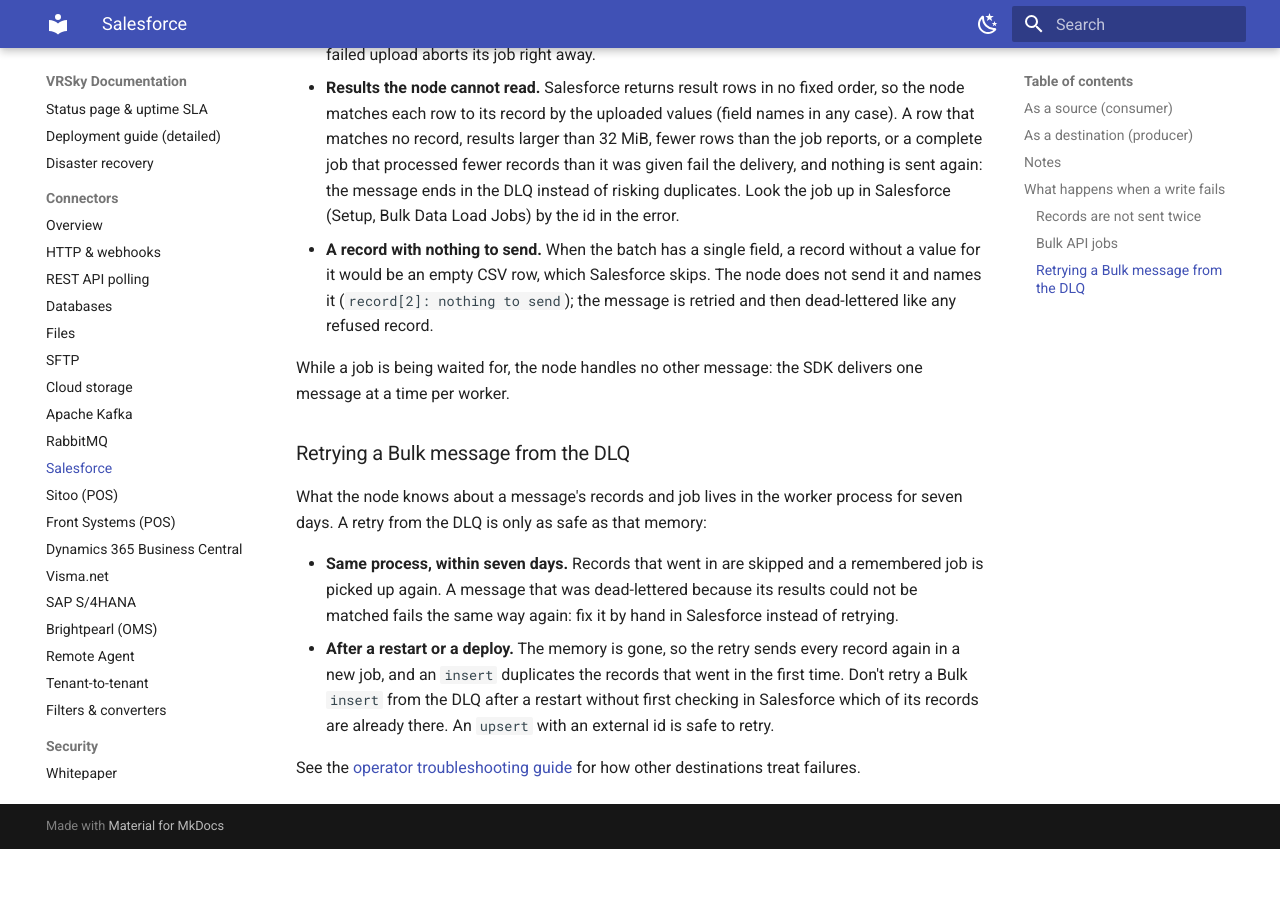
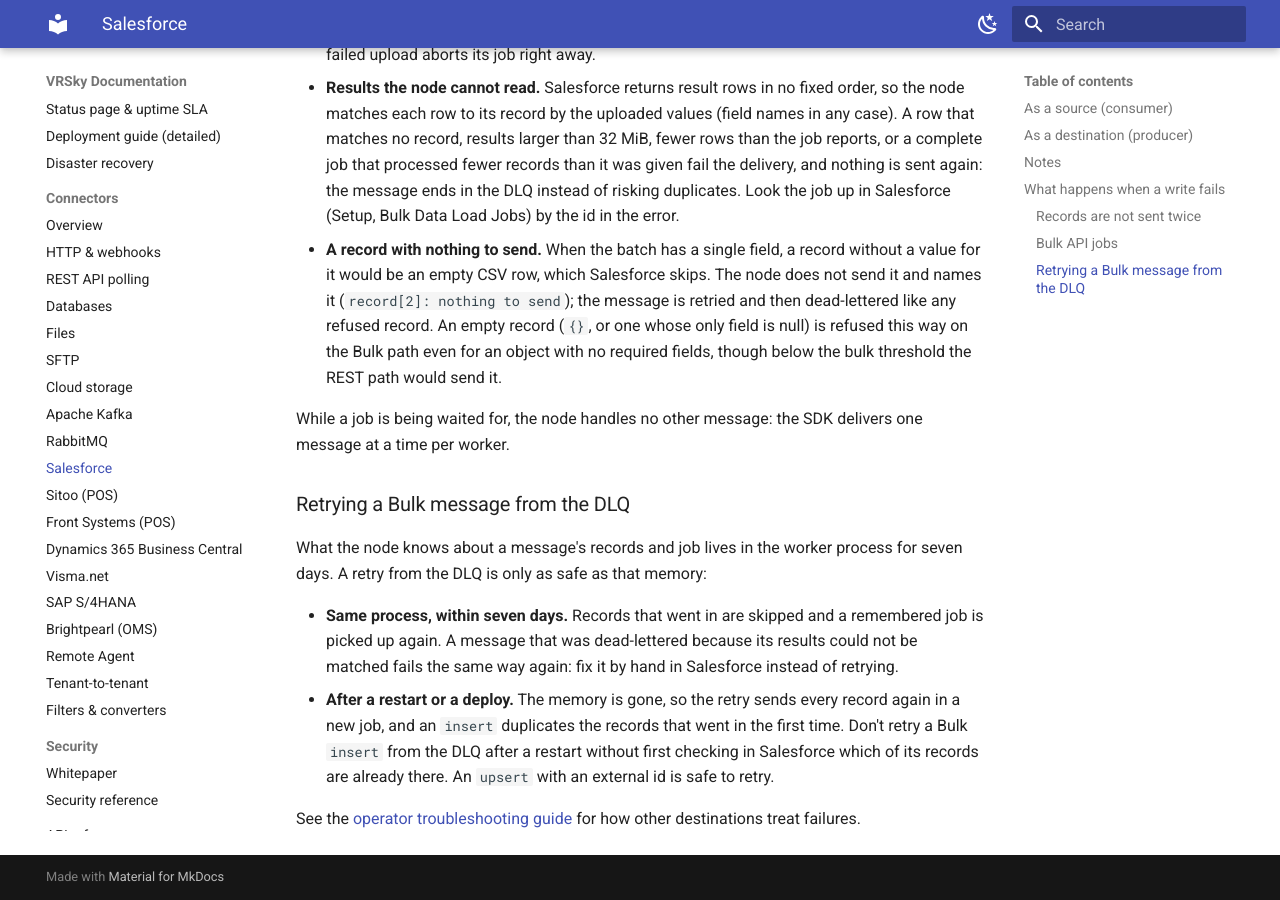
Before and after one commit to ValueRetail/vrsky, an MkDocs documentation site: the page built from docs/connectors/salesforce.md, in a window 1280 px wide and 900 px high, scrolled down 3373 px. Built offline with MkDocs 1.6.1 and Material for MkDocs 9.7.7, drawn with Linux system fonts in a browser that asks for light colours; before the commit the page ends 4222 px from its top, so only the background shows below that.

Commit message:
test(salesforce-producer): more headroom in the poll-bound test; doc empty Bulk records
PollBound now waits 50 then 100 ms and has the last wait cut to the
deadline: 250 ms clipped, 350 ms unclipped, upper bound 320 ms. The docs
say an empty record is refused on the Bulk path even for an object with
no required fields.

Co-Authored-By: Claude Opus 5.5 <noreply@anthropic.com>

```diff
--- a/docs/connectors/salesforce.md
+++ b/docs/connectors/salesforce.md
@@ -162,7 +162,9 @@ Salesforce to process it (#760):
   record without a value for it would be an empty CSV row, which Salesforce
   skips. The node does not send it and names it (`record[2]: nothing to
   send`); the message is retried and then dead-lettered like any refused
-  record.
+  record. An empty record (`{}`, or one whose only field is null) is refused
+  this way on the Bulk path even for an object with no required fields,
+  though below the bulk threshold the REST path would send it.
 
 While a job is being waited for, the node handles no other message: the
 SDK delivers one message at a time per worker.
```
Also changed, not shown: 1 other file.
